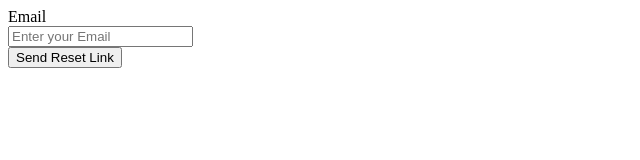
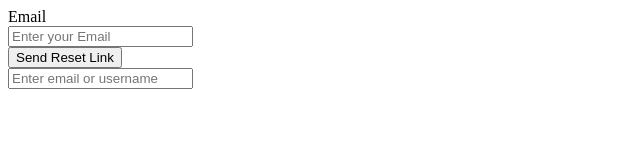
Before and after one commit to Satoorx7/satoorx7.github.io, a plain HTML site: page forgot.html in a window 1280 px wide. Shown: the whole page, without its empty margins (0-640 px from the left). Drawn offline with Linux system fonts and the light colour scheme.

Commit message:
تحديث جديد

```diff
--- a/forgot.html
+++ b/forgot.html
@@ -19,5 +19,18 @@
     <button class="button-submit">Send Reset Link</button>
 </form>
 
+   <!-- From Uiverse.io by Na3ar-17 -->
+<input
+  class="bg-[#222630] px-4 py-3 outline-none w-[280px] text-white rounded-lg border-2 transition-colors duration-100 border-solid focus:border-[#596A95] border-[#2B3040]"
+  name="text"
+  placeholder="Enter email or username"
+  type="text"
+/>
+
+
+
+
+
+
 </body>
 </html>
```
